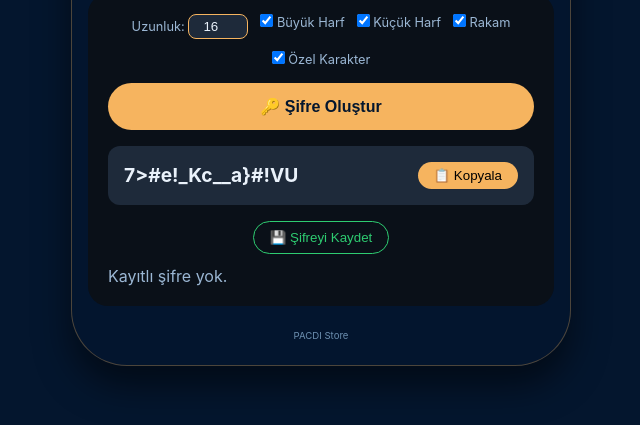
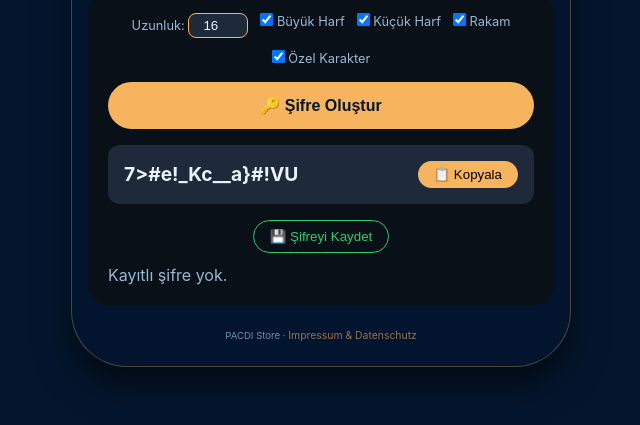
Before and after one commit to EasyGovio/pacdi-Store, a plain HTML site: page password.html in a window 1280 px wide. Shown: the part 301-726 px from the top of the page, without its empty margins (319-959 px from the left). Drawn offline with Linux system fonts and the light colour scheme.

Commit message:
Update password.html

```diff
--- a/password.html
+++ b/password.html
@@ -2,10 +2,12 @@
 <html lang="tr">
 <head>
   <meta charset="UTF-8">
+  <link rel="canonical" href="https://pacdi.store/password.html">
   <meta name="viewport" content="width=device-width, initial-scale=1.0">
   <title>Şifre Oluşturucu | PACDI Store</title>
   <script src="https://cdn.paddle.com/paddle/v2/paddle.js"></script>
   <link rel="stylesheet" href="/assets/common.css">
+<script async src="https://pagead2.googlesyndication.com/pagead/js/adsbygoogle.js?client=ca-pub-8426936740213369" crossorigin="anonymous"></script>
 </head>
 <body>
 <div class="app-container">
@@ -47,7 +49,7 @@
     <div id="savedPasswords" style="margin-top:12px; text-align:left;"></div>
   </div>
 
-  <div class="footer" style="margin-top:24px;">PACDI Store</div>
+  <div class="footer" style="margin-top:24px;">PACDI Store · <a href="/legal.html" style="color:rgba(246,180,95,0.6);text-decoration:none;font-size:0.65rem;">Impressum & Datenschutz</a></div>
 </div>
 
 <script src="/assets/common.js"></script>
```
